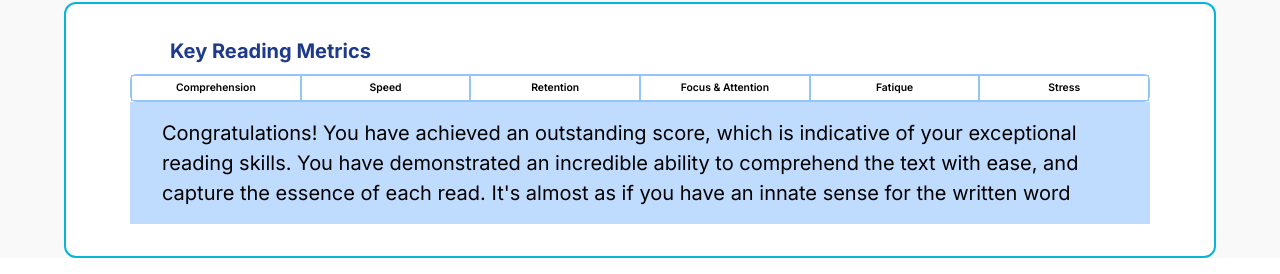
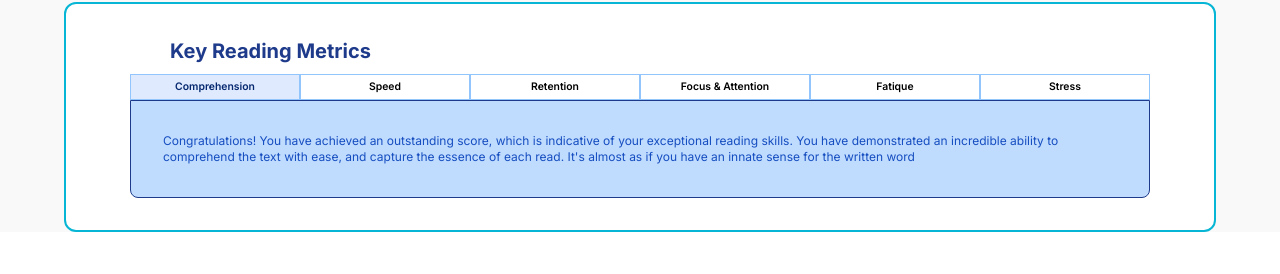
Before and after one commit to GitArya27/Hyggex-Frontend, a React app: page /testResult in a window 1280 px wide. Shown: the part 862-1136 px from the top of the page. Built offline with nearby package versions, Linux system fonts and the light colour scheme; a web font is replaced by a local one.

Commit message:
committed

```diff
--- a/src/components/LandingPage/TestResult/TestResult.jsx
+++ b/src/components/LandingPage/TestResult/TestResult.jsx
@@ -23,21 +23,6 @@ const TestResult = () => {
     { "id": 5, "progress": 20, "text": "Retention" },
     { "id": 6, "progress": 20, "text":"Reading Speed" },
   ];
-
-
-  const [activeIndex, setActiveIndex] = useState(null);
-  const buttons = ['btn1', 'btn2', 'btn3', 'btn4'];
-
-  const accordionTexts = [
-    'you have a good comprehension skills',
-    'listening to your success',
-    'computer literacy',
-    'logical reasoning'
-  ];
-
-  const handleButtonClick = (index) => {
-    setActiveIndex(activeIndex === index ? null : index);
-  };
 
 
   return (
--- a/src/components/LandingPage/TestResult/accordian.jsx
+++ b/src/components/LandingPage/TestResult/accordian.jsx
@@ -19,17 +19,23 @@ const Accordion = () => {
 
   return (
     <div>
-        <div className='w-full flex rounded-md border border-solid border-blue-300'>
+        <div className='w-full flex'>
             {buttons.map((button, index) => (
-                <button
-                    className="border border-solid border-blue-300 py-1 text-center px-4 cursor-[pointer] w-[17%] font-semibold text-[0.65rem]"
-                    key={index}
-                    onClick={() => handleButtonClick(index)}>
-                    {button}
-                </button>
+              <button
+                style={{
+                  backgroundColor: activeIndex === index ? '#DFEAFF' : 'transparent',
+                  color: activeIndex === index ? '#06286E' : 'black'
+                }}
+                className="border border-solid border-blue-300 py-1 text-center px-4 cursor-[pointer] w-[17%] font-semibold text-[0.65rem]"
+                key={index}
+                onClick={() => handleButtonClick(index)}
+              >
+                {button}
+              </button>
             ))}
+
         </div>
-        <div className='bg-blue-200 py-4 px-8'>{accordionTexts[activeIndex]}</div>
+        <div className='bg-blue-200 rounded-br-lg border border-solid border-blue-900 rounded-bl-lg py-8 b-tr px-8 text-[#164EC0] text-xs'>{accordionTexts[activeIndex]}</div>
     </div>
   );
 };
```
